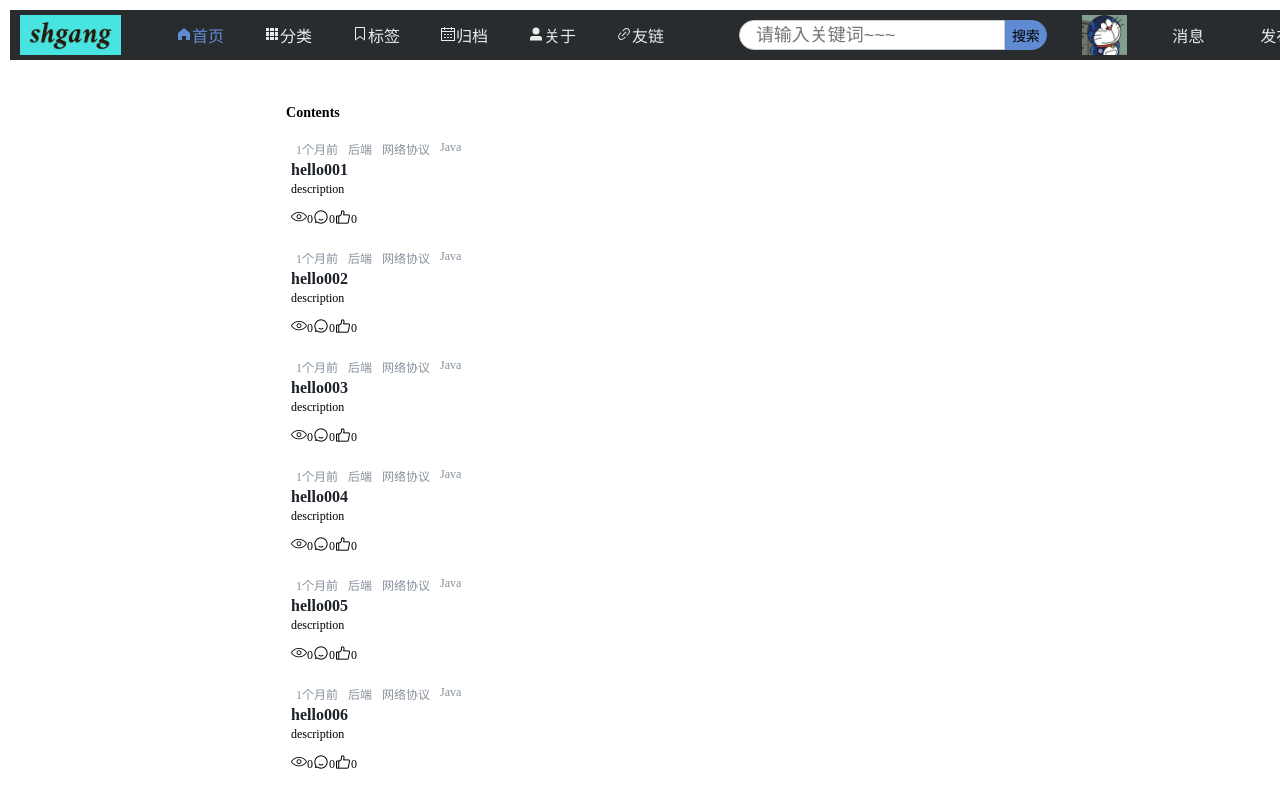
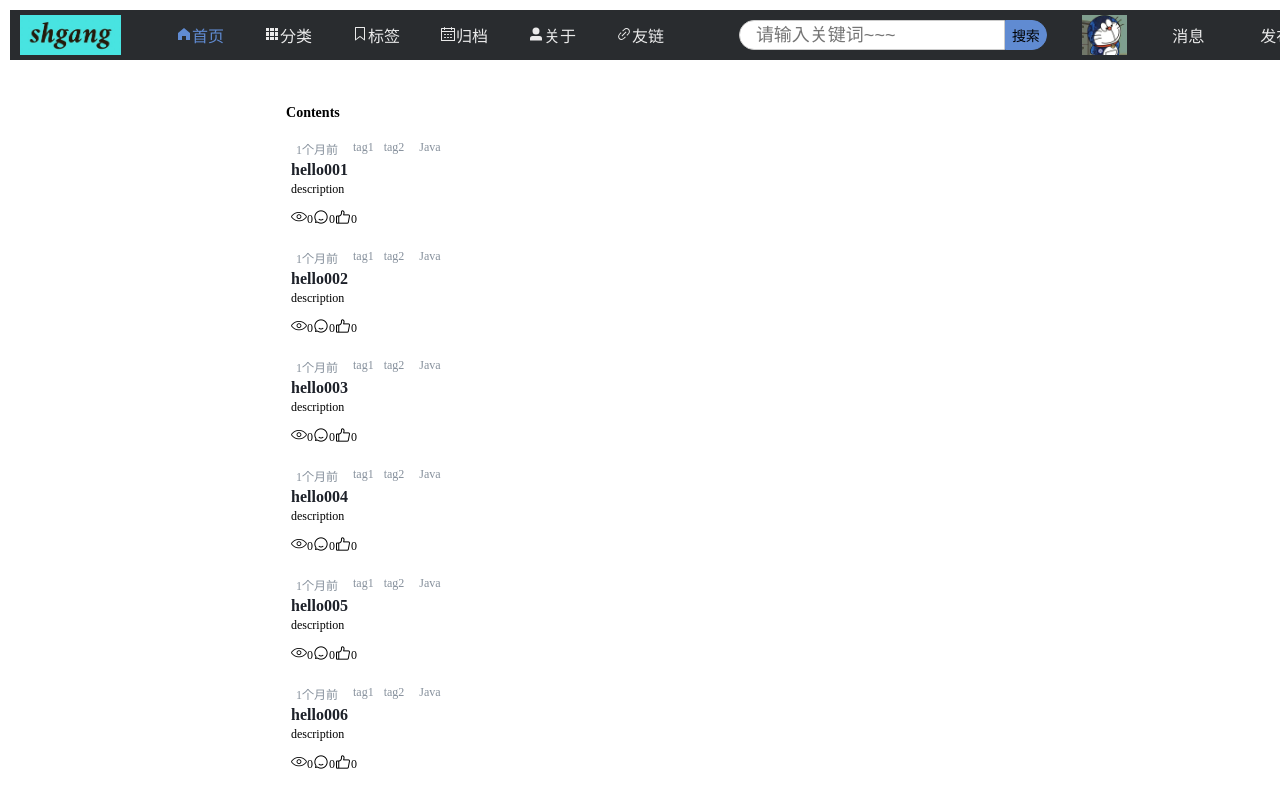
Before and after one commit to shgang97/my-blog, a Vue app in the folder frontend/: page /#/home in a window 1280 px wide. Shown: the top 795 px of the page. Built offline with nearby package versions, Linux system fonts and the light colour scheme.

Commit message:
【frontend】article route

```diff
--- a/frontend/src/components/ArticleCard.vue
+++ b/frontend/src/components/ArticleCard.vue
@@ -3,11 +3,15 @@
     <div class="meta-container">
       <div class="date vertical-line">1个月前</div>
       <div class="tag-list ">
-        <a href="/" class="tag vertical-line">后端</a>
-        <a href="/" class="tag vertical-line">网络协议</a>
+        <div class="tag vertical-line">
+          <router-link class="tag vertical-line"
+                       :to="'/tag/' + tag.id"
+                       :key="tag.id"
+                       v-for="tag in tags">{{ tag }}</router-link>
+        </div>
       </div>
       <div class="category vertical-line">
-        <a href="/">Java</a>
+        <router-link :to="'/category/' + category.id">{{category.name}}</router-link>
       </div>
     </div>
     <div class="content-wrapper">
@@ -59,6 +63,14 @@ export default {
       type: Number,
       default: 0
     },
+    tags: {
+      type: Array,
+      default: ["tag1", "tag2"]
+    },
+    category: {
+      type: Object,
+      default: {id: "001", name: "Java"}
+    }
   }
 }
 </script>
--- a/frontend/src/components/Articles.vue
+++ b/frontend/src/components/Articles.vue
@@ -3,7 +3,8 @@
     <div class="article-list" >
       <ArticleCard :key="article.id"
                    :id="article.id"
-                   :title="article.title + article.id" v-for="article in articles">
+                   :title="article.title + article.id"
+                   v-for="article in articles">
 
       </ArticleCard>
     </div>
```
